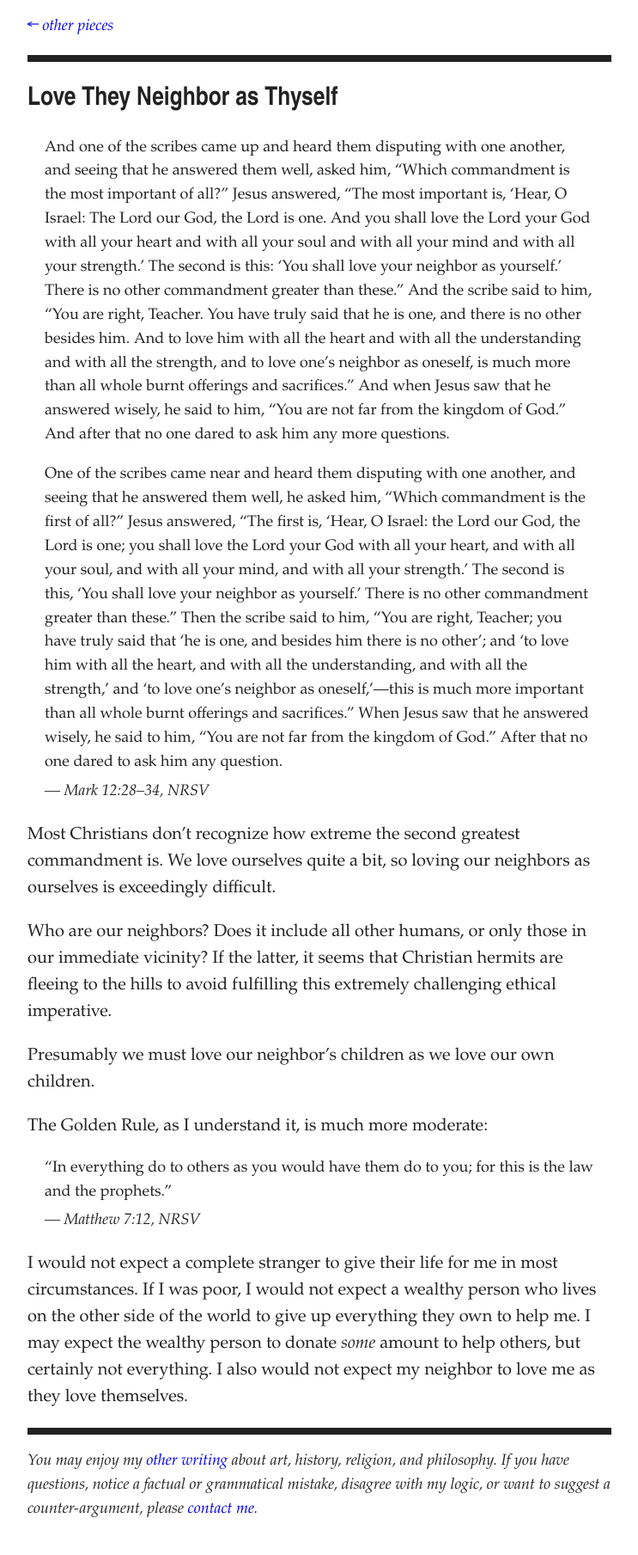
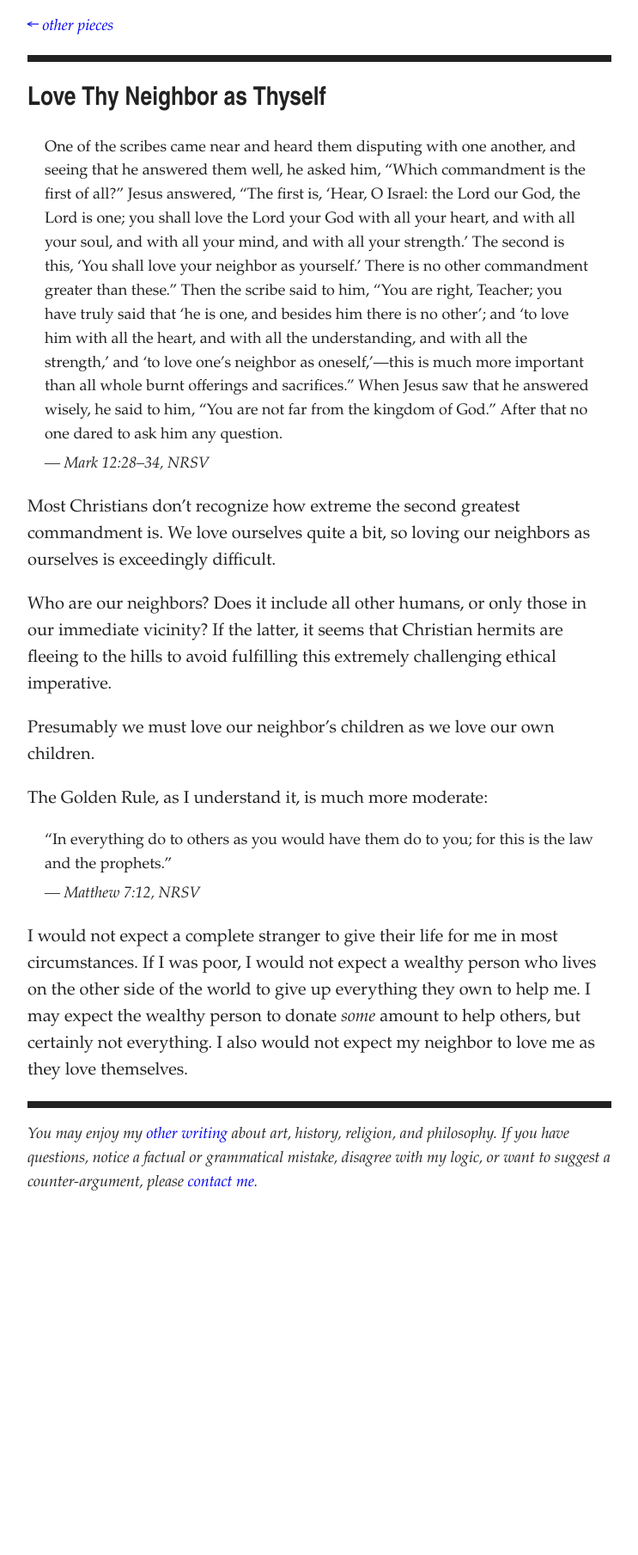
Before and after one commit to artsandmetaphysics/goodlifeodyssey, a Jekyll site: the page built from _documents/love-thy-neighbor-as-thyself.md, in a window 1280 px wide. Shown: the whole page at 86% size, without its empty margins (268-1011 px from the left). Built offline with Jekyll 4.4.1, drawn with Linux system fonts in a browser that asks for light colours; after the commit the page ends 1428 px from its top, so only the background shows below that.

Commit message:
Fix essay

```diff
--- a/_documents/love-they-neighbor-as-thyself.md
+++ b/_documents/love-thy-neighbor-as-thyself.md
@@ -1,16 +1,12 @@
 ---
 title: >
-  Love They Neighbor as Thyself
+  Love Thy Neighbor as Thyself
 description: >
   A brief discussion of the second great commandment of the New Testament.
 type: essay
 status: incomplete
 order: 800
 ---
-
-<blockquote>
-<p>And one of the scribes came up and heard them disputing with one another, and seeing that he answered them well, asked him, “Which commandment is the most important of all?” Jesus answered, “The most important is, ‘Hear, O Israel: The Lord our God, the Lord is one. And you shall love the Lord your God with all your heart and with all your soul and with all your mind and with all your strength.’ The second is this: ‘You shall love your neighbor as yourself.’ There is no other commandment greater than these.” And the scribe said to him, “You are right, Teacher. You have truly said that he is one, and there is no other besides him. And to love him with all the heart and with all the understanding and with all the strength, and to love one’s neighbor as oneself, is much more than all whole burnt offerings and sacrifices.” And when Jesus saw that he answered wisely, he said to him, “You are not far from the kingdom of God.” And after that no one dared to ask him any more questions.</p>
-</blockquote>
 
 <blockquote>
 <p>One of the scribes came near and heard them disputing with one another, and seeing that he answered them well, he asked him, “Which commandment is the first of all?” Jesus answered, “The first is, ‘Hear, O Israel: the Lord our God, the Lord is one; you shall love the Lord your God with all your heart, and with all your soul, and with all your mind, and with all your strength.’ The second is this, ‘You shall love your neighbor as yourself.’ There is no other commandment greater than these.” Then the scribe said to him, “You are right, Teacher; you have truly said that ‘he is one, and besides him there is no other’; and ‘to love him with all the heart, and with all the understanding, and with all the strength,’ and ‘to love one’s neighbor as oneself,’—this is much more important than all whole burnt offerings and sacrifices.” When Jesus saw that he answered wisely, he said to him, “You are not far from the kingdom of God.” After that no one dared to ask him any question.</p>
```
Also changed, not shown: documents/love-thy-neighbor-as-thyself.md (renamed from documents/love-they-neighbor-as-thyself.md, +1 -3 lines).
